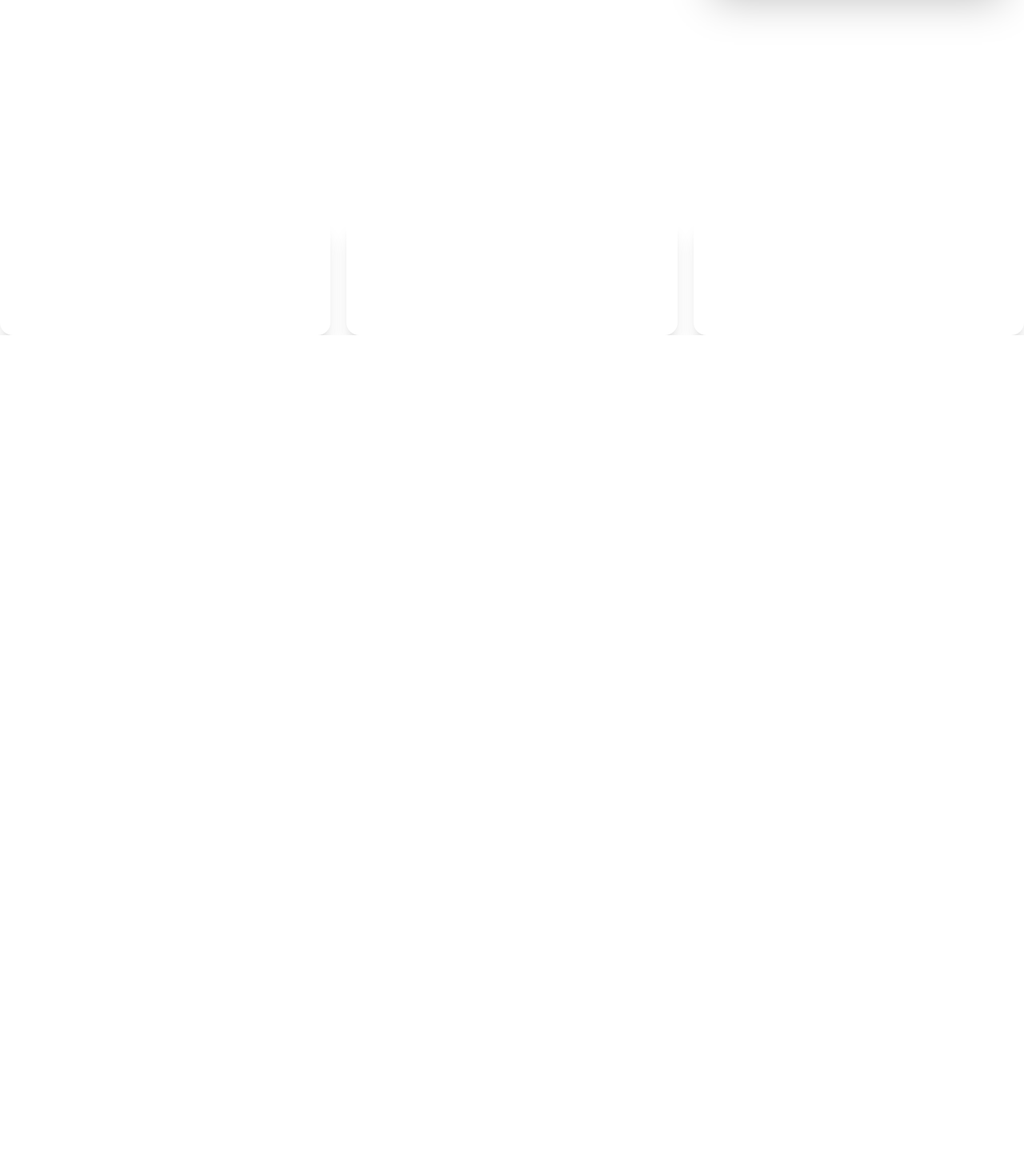
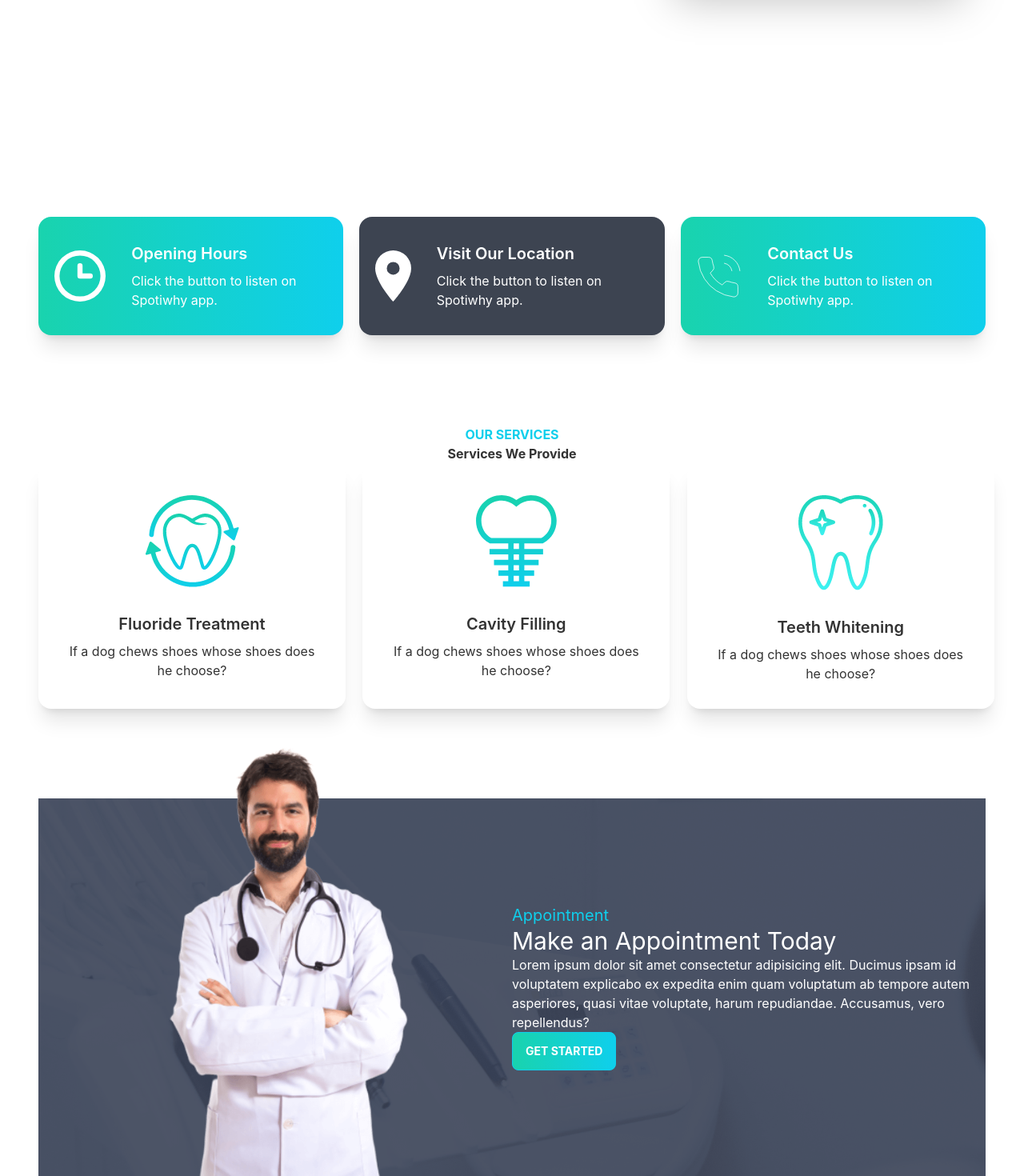
Before and after one commit to mitanvir05/doctors-portal, a React (Create React App) app: page / in a window 1280 px wide. Shown: the part 593-2063 px from the top of the page at 80% size. Before the commit the page ends 1012 px from the top, so only its background shows below. Built offline with nearby package versions, Linux system fonts and the light colour scheme.

Commit message:
homepage appoiontment added

```diff
--- a/src/Pages/Home/Banner.js
+++ b/src/Pages/Home/Banner.js
@@ -1,5 +1,6 @@
 import React from "react";
 import chair from "../../assets/images/chair.png";
+import PrimaryButton from "../Shared/PrimaryButton";
 
 const Banner = () => {
   return (
@@ -13,9 +14,7 @@
             excepturi exercitationem quasi. In deleniti eaque aut repudiandae et
             a id nisi.
           </p>
-          <button class="btn btn-primary uppercase text-white font-bold bg-gradient-to-r from-secondary to-primary">
-            Get Started
-          </button>
+          <PrimaryButton>Get Started</PrimaryButton>
         </div>
       </div>
     </div>
--- a/src/Pages/Home/Home.js
+++ b/src/Pages/Home/Home.js
@@ -1,12 +1,16 @@
 import React from "react";
 import Banner from "./Banner";
 import Info from "./Info";
+import MakeAppointment from "./MakeAppointment";
+import Services from "./Services";
 
 const Home = () => {
   return (
-    <div>
+    <div className="px-12">
       <Banner></Banner>
       <Info></Info>
+      <Services></Services>
+      <MakeAppointment></MakeAppointment>
     </div>
   );
 };
--- a/src/Pages/Home/Info.js
+++ b/src/Pages/Home/Info.js
@@ -1,12 +1,26 @@
 import React from "react";
 import InfoCard from "./InfoCard";
 import clock from "../../assets/icons/clock.svg";
+import marker from "../../assets/icons/marker.svg";
+import phone from "../../assets/icons/phone.svg";
 const Info = () => {
   return (
     <div className="grid grid-cols-1 lg:grid-cols-3 gap-5">
-      <InfoCard img={clock}></InfoCard>
-      <InfoCard img={clock}></InfoCard>
-      <InfoCard img={clock}></InfoCard>
+      <InfoCard
+        cardTitle="Opening Hours"
+        bgClass="bg-gradient-to-r from-secondary to-primary"
+        img={clock}
+      ></InfoCard>
+      <InfoCard
+        cardTitle="Visit Our Location"
+        bgClass="bg-neutral"
+        img={marker}
+      ></InfoCard>
+      <InfoCard
+        cardTitle="Contact Us"
+        bgClass="bg-gradient-to-r from-secondary to-primary"
+        img={phone}
+      ></InfoCard>
     </div>
   );
 };
--- a/src/Pages/Home/InfoCard.js
+++ b/src/Pages/Home/InfoCard.js
@@ -1,13 +1,13 @@
 import React from "react";
 
-const InfoCard = ({ img }) => {
+const InfoCard = ({ img, cardTitle, bgClass }) => {
   return (
-    <div class="card lg:card-side bg-base-100 shadow-xl bg-accent">
+    <div class={`card lg:card-side bg-base-100 shadow-xl ${bgClass}`}>
       <figure className="pl-5">
         <img src={img} alt="Album" />
       </figure>
       <div class="card-body text-white">
-        <h2 class="card-title">New album is released!</h2>
+        <h2 class="card-title">{cardTitle}</h2>
         <p>Click the button to listen on Spotiwhy app.</p>
       </div>
     </div>
--- /dev/null
+++ b/src/Pages/Home/MakeAppointment.js
@@ -0,0 +1,30 @@
+import React from "react";
+import doctor from "../../assets/images/doctor.png";
+import appointment from "../../assets/images/appointment.png";
+import PrimaryButton from "../Shared/PrimaryButton";
+
+const MakeAppointment = () => {
+  return (
+    <section
+      style={{ background: `url(${appointment})` }}
+      className="flex justify-center items-center"
+    >
+      <div className="flex-1 hidden lg:block">
+        <img className="mt-[-120px]" src={doctor} alt="" />
+      </div>
+      <div className="flex-1">
+        <h2 className=" text-primary text-xl">Appointment</h2>
+        <h3 className="text-3xl text-white">Make an Appointment Today</h3>
+        <p className="text-white">
+          Lorem ipsum dolor sit amet consectetur adipisicing elit. Ducimus ipsam
+          id voluptatem explicabo ex expedita enim quam voluptatum ab tempore
+          autem asperiores, quasi vitae voluptate, harum repudiandae. Accusamus,
+          vero repellendus?
+        </p>
+        <PrimaryButton>Get Started</PrimaryButton>
+      </div>
+    </section>
+  );
+};
+
+export default MakeAppointment;
--- /dev/null
+++ b/src/Pages/Home/Service.js
@@ -0,0 +1,17 @@
+import React from "react";
+
+const Service = ({ service }) => {
+  return (
+    <div class="card w-96 bg-base-100 shadow-xl">
+      <figure class="px-10 pt-10">
+        <img src={service.img} alt="Shoes" class="rounded-xl" />
+      </figure>
+      <div class="card-body items-center text-center">
+        <h2 class="card-title">{service.name}</h2>
+        <p>If a dog chews shoes whose shoes does he choose?</p>
+      </div>
+    </div>
+  );
+};
+
+export default Service;
--- /dev/null
+++ b/src/Pages/Home/Services.js
@@ -0,0 +1,42 @@
+import React from "react";
+import fluoride from "../../assets/images/fluoride.png";
+import cavity from "../../assets/images/cavity.png";
+import whitening from "../../assets/images/whitening.png";
+import Service from "./Service";
+const Services = () => {
+  const services = [
+    {
+      _id: "1",
+      name: "Fluoride Treatment",
+      description: "",
+      img: fluoride,
+    },
+    {
+      _id: "2",
+      name: "Cavity Filling",
+      description: "",
+      img: cavity,
+    },
+    {
+      _id: "3",
+      name: "Teeth Whitening",
+      description: "",
+      img: whitening,
+    },
+  ];
+  return (
+    <div className="my-28">
+      <div className="text-center font-bold">
+        <h1 className="text-primary uppercase">Our Services</h1>
+        <h2>Services We Provide</h2>
+      </div>
+      <div className="grid sm:grid-cols-1 md:grid-cols-2 lg:grid-cols-3 gap-8">
+        {services.map((service) => (
+          <Service key={service._id} service={service}></Service>
+        ))}
+      </div>
+    </div>
+  );
+};
+
+export default Services;
--- /dev/null
+++ b/src/Pages/Shared/PrimaryButton.js
@@ -0,0 +1,13 @@
+import React from "react";
+
+const PrimaryButton = ({ children }) => {
+  return (
+    <div>
+      <button class="btn btn-primary uppercase text-white font-bold bg-gradient-to-r from-secondary to-primary">
+        {children}
+      </button>
+    </div>
+  );
+};
+
+export default PrimaryButton;
```
